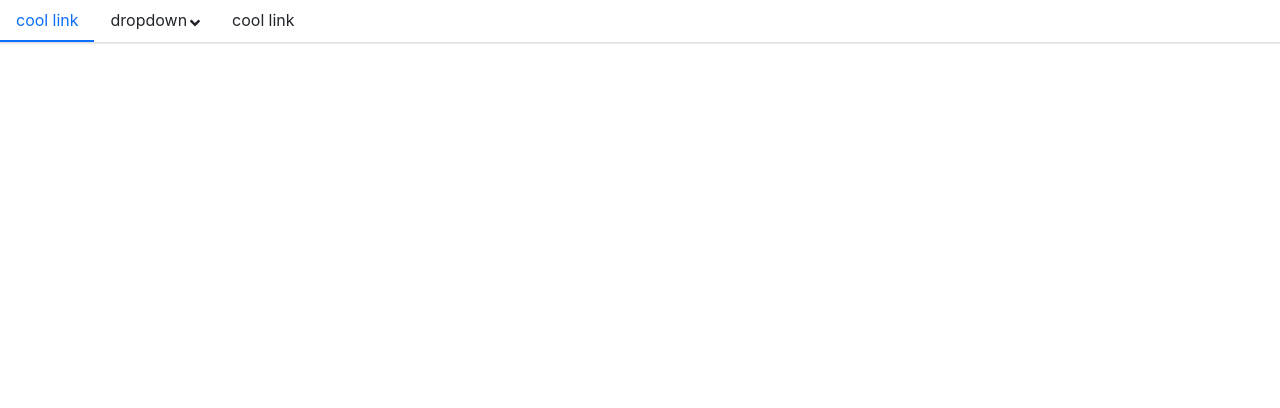
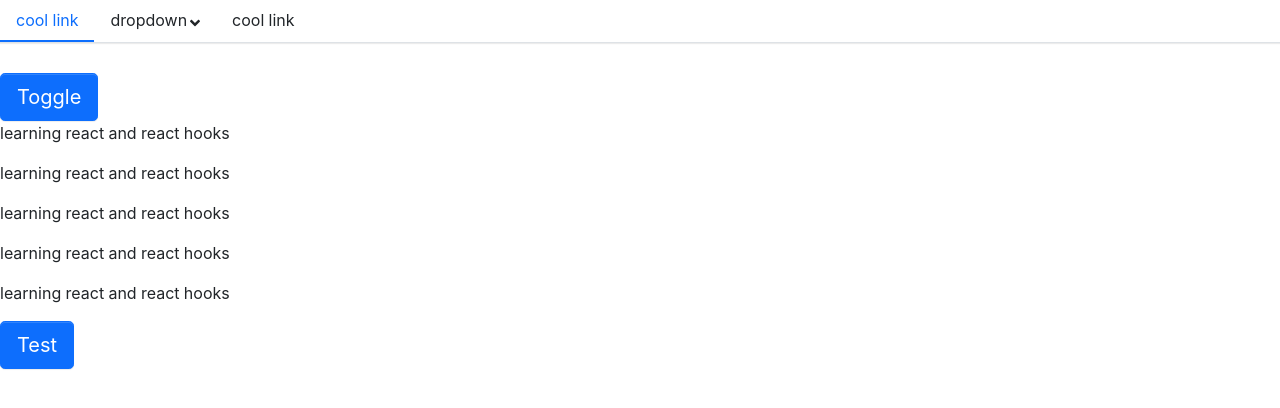
Before and after one commit to windofme1109/TS_React-AntdUI, a React (Create React App) app in the folder viking-ship/: page / in a window 1280 px wide. Shown: the top 408 px of the page. Built offline with nearby package versions, Linux system fonts and the light colour scheme.

Commit message:
应用 Transition 组件

```diff
--- a/viking-ship/src/App.tsx
+++ b/viking-ship/src/App.tsx
@@ -1,4 +1,4 @@
-import React from 'react';
+import React, {useState} from 'react';
 import {library} from '@fortawesome/fontawesome-svg-core';
 import {fas} from '@fortawesome/free-solid-svg-icons';
 
@@ -8,6 +8,8 @@ import Menu from './components/Menu/menu';
 import MenuItem from './components/Menu/menuItem';
 import SubMenu from './components/Menu/subMenu';
 import Icon from './components/Icon/icon';
+import Transition from './components/Transition/transition';
+import Button from './components/Button/button';
 import './styles/index.scss';
 
 // 从 @fortawesome/free-solid-svg-icons 引入所有的图标：fas （所有图标的集合）
@@ -17,9 +19,11 @@ import './styles/index.scss';
 library.add(fas);
 
 function App() {
+
+    const [show, setShow] = useState(true);
+
     return (
         <React.Fragment>
-
                 <Menu defaultIndex={'0'} onSelected={(index) => alert(index)} defaultOpenSubMenus={['1']}>
                     <MenuItem>
                         cool link
@@ -39,6 +43,30 @@ function App() {
                         cool link
                     </MenuItem>
                 </Menu>
+                <Button size={"large"} btnType={"primary"} onClick={() => setShow(!show)}>Toggle</Button>
+            {/*// Transition 组件只能包含一个子元素*/}
+            <Transition
+                    in={show}
+                    timeout={400}
+                    animation="zoom-in-top"
+                >
+                    <div>
+                        <p>learning react and react hooks</p>
+                        <p>learning react and react hooks</p>
+                        <p>learning react and react hooks</p>
+                        <p>learning react and react hooks</p>
+                        <p>learning react and react hooks</p>
+                    </div>
+
+                </Transition>
+                <Transition
+                    in={show}
+                    timeout={400}
+                    animation="zoom-in-left"
+                    wrapper={true}
+                >
+                    <Button size={"large"} btnType={"primary"}>Test</Button>
+                </Transition>
         </React.Fragment>
     );
 }
--- a/viking-ship/src/components/Button/button.tsx
+++ b/viking-ship/src/components/Button/button.tsx
@@ -2,18 +2,23 @@ import React, {ReactHTMLElement} from 'react';
 import classNames from 'classnames';
 
 // 按钮的大小
-export enum ButtonSize {
-    Large = 'large',
-    Small = 'small',
-}
+// export enum ButtonSize {
+//     Large = 'large',
+//     Small = 'small',
+// }
+
+// 使用 type 对 ButtonSize 的类型进行限定
+type ButtonSize = 'large' | 'small';
 
 // 按钮的类型（颜色）
-export enum ButtonType {
-    Primary = 'primary',
-    Default = 'default',
-    Danger = 'danger',
-    Link = 'link',
-}
+// export enum ButtonType {
+//     Primary = 'primary',
+//     Default = 'default',
+//     Danger = 'danger',
+//     Link = 'link',
+// }
+
+type ButtonType = 'primary' | 'default' | 'danger' | 'link';
 
 interface BaseButtonProps {
     className?: string;
@@ -56,10 +61,12 @@ const Button: React.FC<ButtonProps> = (props) => {
         [`btn-${size}`]: size,
         [`btn-${btnType}`]: btnType,
         // 在按钮类型是链接（link）的时候，disabled才能起作用
-        disabled: (btnType === ButtonType.Link) && disabled,
+        // disabled: (btnType === ButtonType.Link) && disabled,
+        disabled: (btnType === 'link') && disabled,
     });
 
-    if (btnType === ButtonType.Link && href) {
+    // if (btnType === ButtonType.Link && href) {
+    if (btnType === 'link' && href) {
         return (
             <a
                 className={classes}
@@ -85,7 +92,8 @@ const Button: React.FC<ButtonProps> = (props) => {
 // 设置Button组件的默认props
 Button.defaultProps = {
     disabled: false,
-    btnType: ButtonType.Default
+    // btnType: ButtonType.Default
+    btnType: 'default'
 }
 
 export default Button;
--- a/viking-ship/src/components/Transition/transition.tsx
+++ b/viking-ship/src/components/Transition/transition.tsx
@@ -6,13 +6,18 @@ export type AnimationName = 'zoom-in-top' | 'zoom-in-left' | 'zoom-in-bottom' |
 
 interface BaseTransitionProps {
     animation?: AnimationName,
+    // 给子元素包裹一层div
+    // 目的：如果子元素已经有过渡效果，那么我们通过 Transition 组件添加的过渡效果就会被覆盖
+    // 所以，如果在子元素外包裹一层div，那么由于 transition 属性是可以继承的，
+    // 通过 Transition 组件添加的过渡效果加在外层的 div 元素上，则子元素也会继承外层元素的这个过渡效果
+    wrapper?: boolean
 }
 
 type TransitionProps = BaseTransitionProps & CSSTransitionProps;
 
 const Transition: React.FC<TransitionProps> = (props) => {
 
-    const {animation, classNames, children, ...restProps} = props;
+    const {animation, classNames, children, wrapper, ...restProps} = props;
 
     return (
 
@@ -20,7 +25,9 @@ const Transition: React.FC<TransitionProps> = (props) => {
             classNames={classNames ? classNames : animation}
             {...restProps}
         >
-            {children}
+            {
+                wrapper ? <div>{children}</div> : children
+            }
         </CSSTransition>
     )
 
@@ -28,7 +35,8 @@ const Transition: React.FC<TransitionProps> = (props) => {
 
 Transition.defaultProps = {
     unmountOnExit: true,
-    appear: true
+    appear: true,
+    wrapper: false
 }
 
 export default Transition;
```
